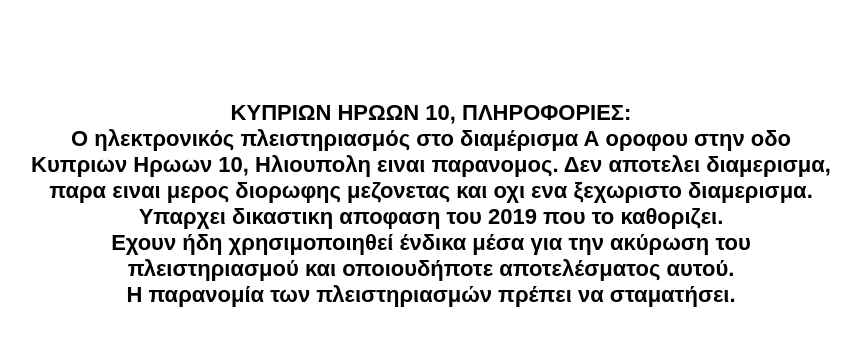
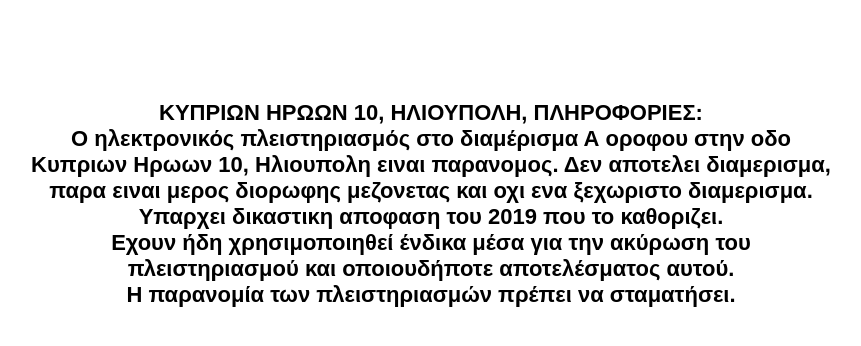
Before and after one commit to thomderdriv/kyprioniroon10, a plain HTML site: page index.html in a window 1280 px wide. Shown: the whole page, without its empty margins (209-1070 px from the left). Drawn offline with Linux system fonts and the light colour scheme.

Commit message:
Add files via upload

```diff
--- a/index.html
+++ b/index.html
@@ -3,8 +3,8 @@
 <head>
   <meta charset="UTF-8">
   <meta name="viewport" content="width=device-width, initial-scale=1.0">
-  <meta name="description" content="ΚΥΠΡΙΩΝ ΗΡΩΩΝ 10, πληροφορίες για τον παράνομο πλειστηριασμό και τη δικαστική απόφαση του 2019.">
-  <meta name="keywords" content="ΚΥΠΡΙΩΝ ΗΡΩΩΝ 10, Κυπριων Ηρωων, kyprion iroon 10, kyprion iroon, παράνομος πλειστηριασμός, δικαστική απόφαση 2019">
+  <meta name="description" content="ΚΥΠΡΙΩΝ ΗΡΩΩΝ 10, Ηλιουπολη πληροφορίες για τον παράνομο πλειστηριασμό και τη δικαστική απόφαση του 2019.">
+  <meta name="keywords" content="ΚΥΠΡΙΩΝ ΗΡΩΩΝ 10 Ηλιουπολη, Κυπριων Ηρωων Ηλιουπολη, kyprion iroon 10 Ilioupoli, kyprion iroon Ilioupoli, παράνομος πλειστηριασμός, δικαστική απόφαση 2019">
   <meta name="author" content="Your Name">
   <meta name="robots" content="index, follow"> <!-- Tells search engines to index the page -->
   <title>ΚΥΠΡΙΩΝ ΗΡΩΩΝ 10, ΠΛΗΡΟΦΟΡΙΕΣ</title>
@@ -39,7 +39,7 @@
   </style>
 </head>
 <body>
-  <p>ΚΥΠΡΙΩΝ ΗΡΩΩΝ 10,  ΠΛΗΡΟΦΟΡΙΕΣ:<br>
+  <p>ΚΥΠΡΙΩΝ ΗΡΩΩΝ 10, ΗΛΙΟΥΠΟΛΗ, ΠΛΗΡΟΦΟΡΙΕΣ:<br>
      O ηλεκτρονικός πλειστηριασμός στο διαμέρισμα Α οροφου στην οδο Κυπριων Ηρωων 10, Ηλιουπολη ειναι παρανομος. Δεν αποτελει διαμερισμα, παρα ειναι μερος διορωφης μεζονετας και οχι ενα ξεχωριστο διαμερισμα. Υπαρχει δικαστικη αποφαση του 2019 που το καθοριζει. <br>
      Εχουν ήδη χρησιμοποιηθεί ένδικα μέσα για την ακύρωση του πλειστηριασμού και οποιουδήποτε αποτελέσματος αυτού. <br>
      Η παρανομία των πλειστηριασμών πρέπει να σταματήσει.</p>
```
